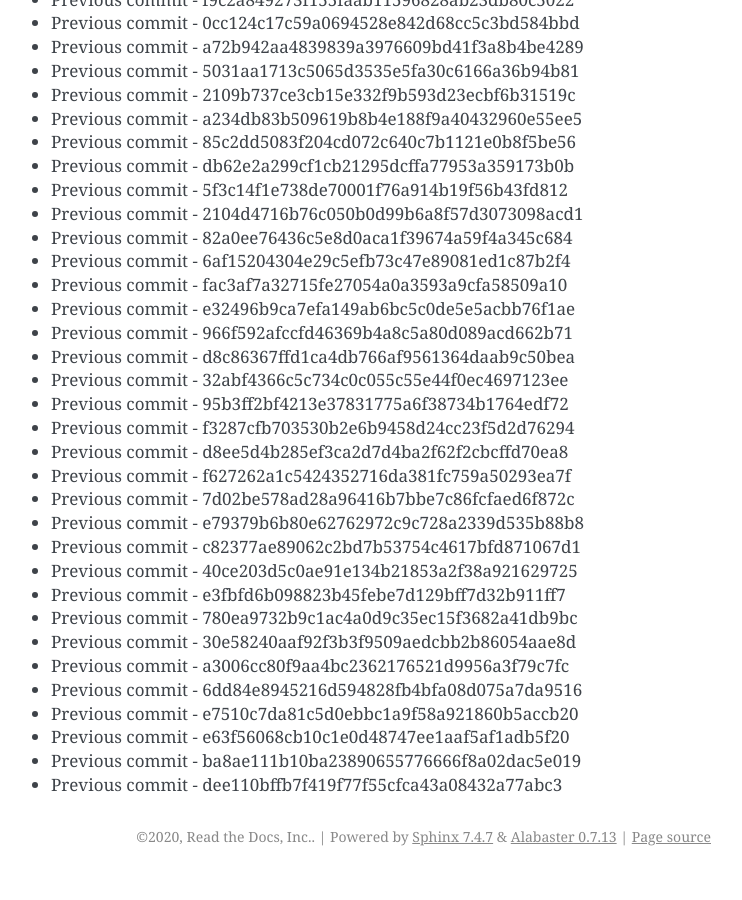
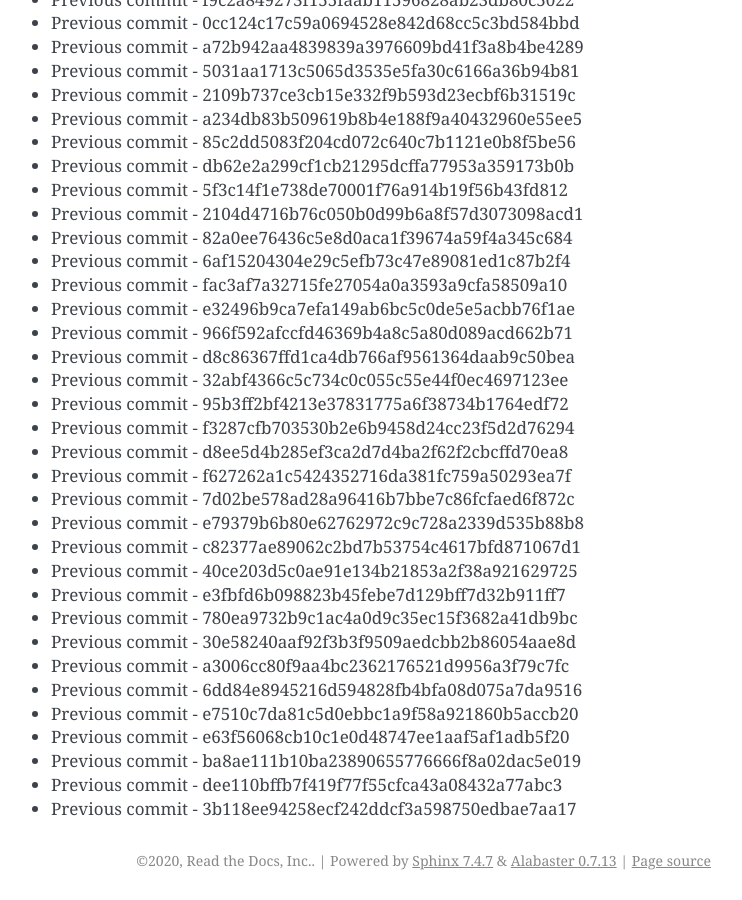
Before and after one commit to readthedocs/rtd-git-stresstest, a Sphinx documentation site: the page built from docs/updates.rst, in a window 1280 px wide and 900 px high, scrolled down 72570 px. Shown: the whole window, without its empty margins (399-1141 px from the left). Built offline with Sphinx 7.4.7, drawn with Linux system fonts in a browser that asks for light colours; before the commit the page ends 73446 px from its top, so only the background shows below that.

Commit message:
Generating commit from previous: 3b118ee94258ecf242ddcf3a598750edbae7aa17

```diff
--- a/docs/updates.rst
+++ b/docs/updates.rst
@@ -3081,3 +3081,4 @@ It can be tested for any performance characteristics.
 * Previous commit - e63f56068cb10c1e0d48747ee1aaf5af1adb5f20
 * Previous commit - ba8ae111b10ba23890655776666f8a02dac5e019
 * Previous commit - dee110bffb7f419f77f55cfca43a08432a77abc3
+* Previous commit - 3b118ee94258ecf242ddcf3a598750edbae7aa17
```
